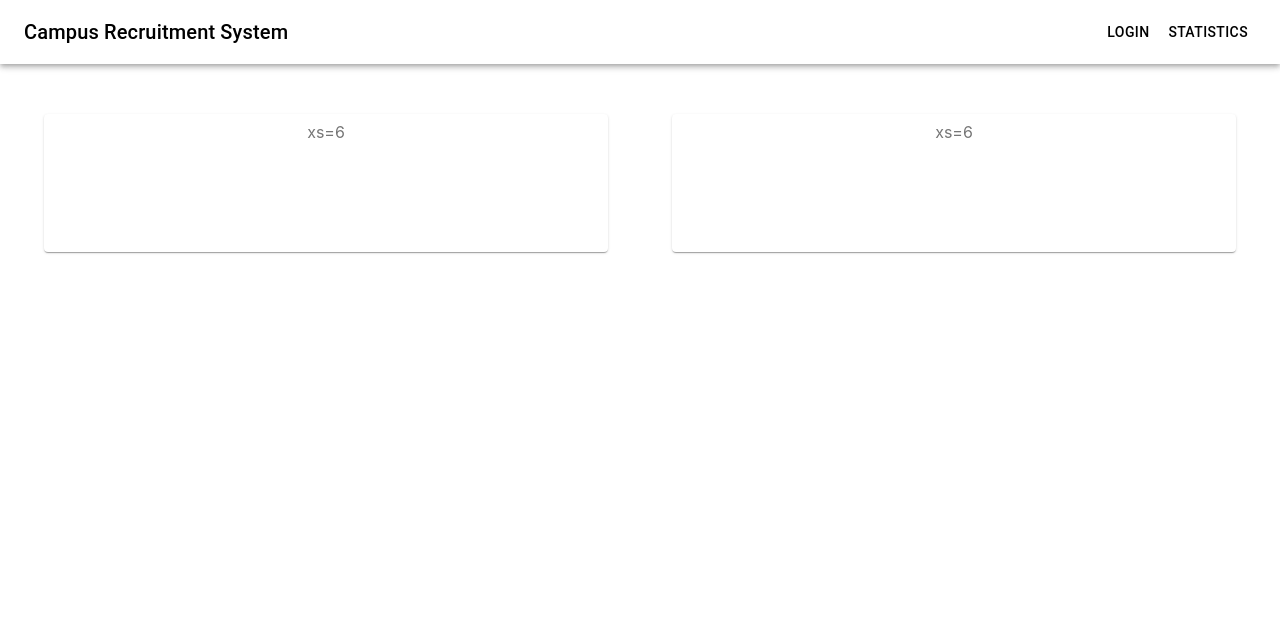
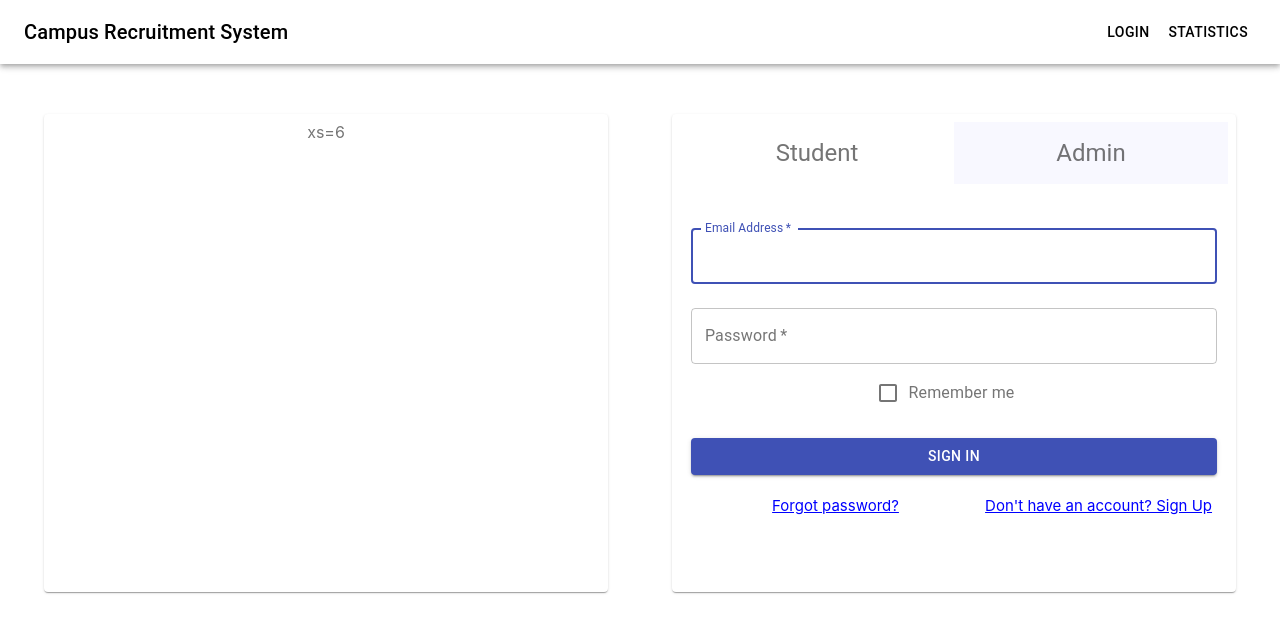
Before and after one commit to Amit-shaw-404/Campus-Recruitment-System, a React (Create React App) app in the folder crs/: page / in a window 1280 px wide. Shown: the top 632 px of the page. Built offline with nearby package versions, Linux system fonts and the light colour scheme.

Commit message:
added signin component

```diff
--- /dev/null
+++ b/crs/src/components/SignIn.js
@@ -0,0 +1,136 @@
+import React from "react";
+import Button from "@material-ui/core/Button";
+import TextField from "@material-ui/core/TextField";
+import FormControlLabel from "@material-ui/core/FormControlLabel";
+import Checkbox from "@material-ui/core/Checkbox";
+import Grid from "@material-ui/core/Grid";
+import Typography from "@material-ui/core/Typography";
+import { makeStyles } from "@material-ui/core/styles";
+
+const useStyles = makeStyles((theme) => ({
+  paper: {
+    display: "flex",
+    flexDirection: "column",
+    alignItems: "center",
+    backgroundColor: "#fff"
+  },
+  nav: {
+    backgroundColor: "#f8f8ff",
+    marginBottom: "20px"
+  },
+  active: {
+    backgroundColor: "#fff",
+    zIndex: "2"
+  },
+  form: {
+    width: "96%", // Fix IE 11 issue.
+    marginTop: theme.spacing(1)
+  },
+  submit: {
+    margin: theme.spacing(3, 0, 2)
+  },
+  link:{
+    textDecoration:'underline',
+    color:'blue',
+    fontSize:'15px',
+    padding:'5px',
+    cursor:'pointer'
+  }
+}));
+
+export default function SignIn({ flag, setFlag, setSignUp }) {
+  const classes = useStyles();
+  return (
+    <div>
+      <div className={classes.paper}>
+        <Grid container className={classes.nav}>
+          <Grid
+            item
+            xs={6}
+            style={{ padding: "15px 0", cursor: "pointer" }}
+            className={!flag ? classes.active : null}
+          >
+            <div
+              onClick={() => {
+                if (flag) setFlag(!flag);
+              }}
+            >
+              <Typography component="h1" variant="h5" align="center">
+                Student
+              </Typography>
+            </div>
+          </Grid>
+          <Grid
+            item
+            xs={6}
+            style={{ padding: "15px 0", cursor: "pointer" }}
+            className={flag ? classes.active : null}
+          >
+            <div
+              onClick={() => {
+                if (!flag) setFlag(!flag);
+              }}
+            >
+              <Typography component="h1" variant="h5" align="center">
+                Admin
+              </Typography>
+            </div>
+          </Grid>
+        </Grid>
+        <form className={classes.form} noValidate>
+          <TextField
+            variant="outlined"
+            margin="normal"
+            required
+            fullWidth
+            id="email"
+            label="Email Address"
+            name="email"
+            autoComplete="email"
+            autoFocus
+          />
+          <TextField
+            variant="outlined"
+            margin="normal"
+            required
+            fullWidth
+            name="password"
+            label="Password"
+            type="password"
+            id="password"
+            autoComplete="current-password"
+          />
+          <FormControlLabel
+            control={<Checkbox value="remember" color="primary" />}
+            label="Remember me"
+          />
+          <Button
+            type="submit"
+            fullWidth
+            variant="contained"
+            color="primary"
+            className={classes.submit}
+          >
+            Sign In
+          </Button>
+          <Grid container>
+            <Grid item xs>
+              <div className={classes.link}>Forgot password?</div>
+            </Grid>
+            <Grid item>
+              <div
+                onClick={() => {
+                  setSignUp(true);
+                  setFlag(0);
+                }}
+                className={classes.link}
+              >
+                {"Don't have an account? Sign Up"}
+              </div>
+            </Grid>
+          </Grid>
+        </form>
+      </div>
+    </div>
+  );
+}
--- /dev/null
+++ b/crs/src/components/SignUp.js
@@ -0,0 +1,138 @@
+import React from "react";
+import Button from "@material-ui/core/Button";
+import TextField from "@material-ui/core/TextField";
+import FormControlLabel from "@material-ui/core/FormControlLabel";
+import Checkbox from "@material-ui/core/Checkbox";
+import Grid from "@material-ui/core/Grid";
+import Typography from "@material-ui/core/Typography";
+import { makeStyles } from "@material-ui/core/styles";
+
+const useStyles = makeStyles((theme) => ({
+  paper: {
+    display: "flex",
+    flexDirection: "column",
+    alignItems: "center",
+    backgroundColor: "#fff"
+  },
+  nav: {
+    backgroundColor: "#f8f8ff",
+    marginBottom: "20px"
+  },
+  active: {
+    backgroundColor: "#fff",
+    zIndex: "2"
+  },
+  form: {
+    width: "96%", // Fix IE 11 issue.
+    marginTop: theme.spacing(1)
+  },
+  submit: {
+    margin: theme.spacing(3, 0, 2)
+  },
+  link:{
+    textDecoration:'underline',
+    color:'blue',
+    fontSize:'20px',
+    padding:'5px',
+    cursor:'pointer'
+  }
+}));
+
+export default function SignUp({ flag, setFlag, setSignUp }) {
+  const classes = useStyles();
+  return (
+    <div>
+      <div className={classes.paper}>
+        <Grid container className={classes.nav}>
+          <Grid
+            item
+            xs={6}
+            style={{ padding: "15px 0", cursor: "pointer" }}
+            className={!flag ? classes.active : null}
+          >
+            <div
+              onClick={() => {
+                if (flag) setFlag(!flag);
+              }}
+            >
+              <Typography component="h1" variant="h5" align="center">
+                Student
+              </Typography>
+            </div>
+          </Grid>
+          <Grid
+            item
+            xs={6}
+            style={{ padding: "15px 0", cursor: "pointer" }}
+            className={flag ? classes.active : null}
+          >
+            <div
+              onClick={() => {
+                if (!flag) setFlag(!flag);
+              }}
+            >
+              <Typography component="h1" variant="h5" align="center">
+                Admin
+              </Typography>
+            </div>
+          </Grid>
+        </Grid>
+        <form className={classes.form} noValidate>
+          <TextField
+            variant="outlined"
+            margin="normal"
+            required
+            fullWidth
+            id="email"
+            label="Email Address"
+            name="email"
+            autoComplete="email"
+            autoFocus
+          />
+          <TextField
+            variant="outlined"
+            margin="normal"
+            required
+            fullWidth
+            id="Id"
+            label={!flag?"Enroll Id":"Institute Id"}
+            name="Enroll"
+          />
+          <TextField
+            variant="outlined"
+            margin="normal"
+            required
+            fullWidth
+            name="password"
+            label="Password"
+            type="password"
+            id="password"
+            autoComplete="current-password"
+          />
+          <FormControlLabel
+            control={<Checkbox value="remember" color="primary" />}
+            label="Remember me"
+          />
+          <Button
+            type="submit"
+            fullWidth
+            variant="contained"
+            color="primary"
+            className={classes.submit}
+          >
+            Sign Up
+          </Button>
+          <div
+            onClick={() => {
+              setFlag(0);
+              setSignUp(false);
+            }}
+            className={classes.link}
+          >
+            Sign In?
+          </div>
+        </form>
+      </div>
+    </div>
+  );
+}
--- a/crs/src/pages/homepage.js
+++ b/crs/src/pages/homepage.js
@@ -1,4 +1,4 @@
-import React from 'react';
+import React, {useState, useEffect} from 'react';
 import { makeStyles } from '@material-ui/core/styles';
 import AppBar from '@material-ui/core/AppBar';
 import Toolbar from '@material-ui/core/Toolbar';
@@ -9,6 +9,10 @@ import Paper from '@material-ui/core/Paper'
 import Grid from '@material-ui/core/Grid'
 import IconButton from '@material-ui/core/IconButton';
 import MenuIcon from '@material-ui/icons/Menu';
+
+import SignIn from "../components/SignIn";
+import SignUp from "../components/SignUp";
+
 
 const useStyles = makeStyles((theme) => ({
   root: {
@@ -35,6 +39,8 @@ const useStyles = makeStyles((theme) => ({
 
 export default function ButtonAppBar() {
   const classes = useStyles();
+  const [flag, setFlag] = useState(0);
+  const [signup, setSignup] = useState(false);
 
   return (
     <div className={classes.root}>
@@ -53,7 +59,13 @@ export default function ButtonAppBar() {
           <Paper className={classes.paper}>xs=6</Paper>
         </Grid>
         <Grid item xs={6}>
-          <Paper className={classes.paper}>xs=6</Paper>
+          <Paper className={classes.paper}>
+            {signup ? (
+              <SignUp flag={flag} setFlag={setFlag} setSignUp={setSignup}/>
+              ) : (
+              <SignIn flag={flag} setFlag={setFlag} setSignUp={setSignup} />
+            )}
+          </Paper>
         </Grid>
       </Grid>
 
```
Also changed, not shown: 2 other files (tests, documents, lock files or other folders).
